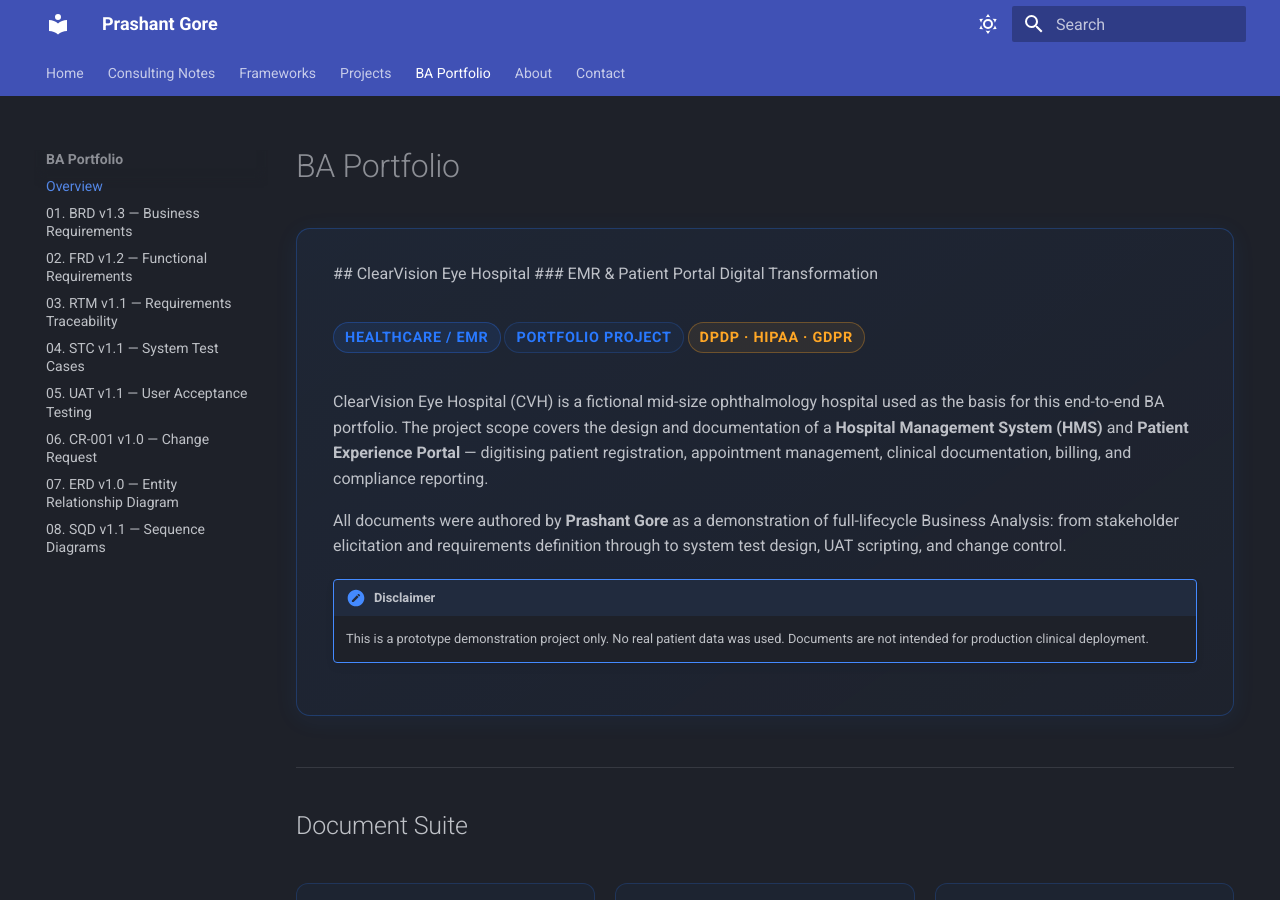
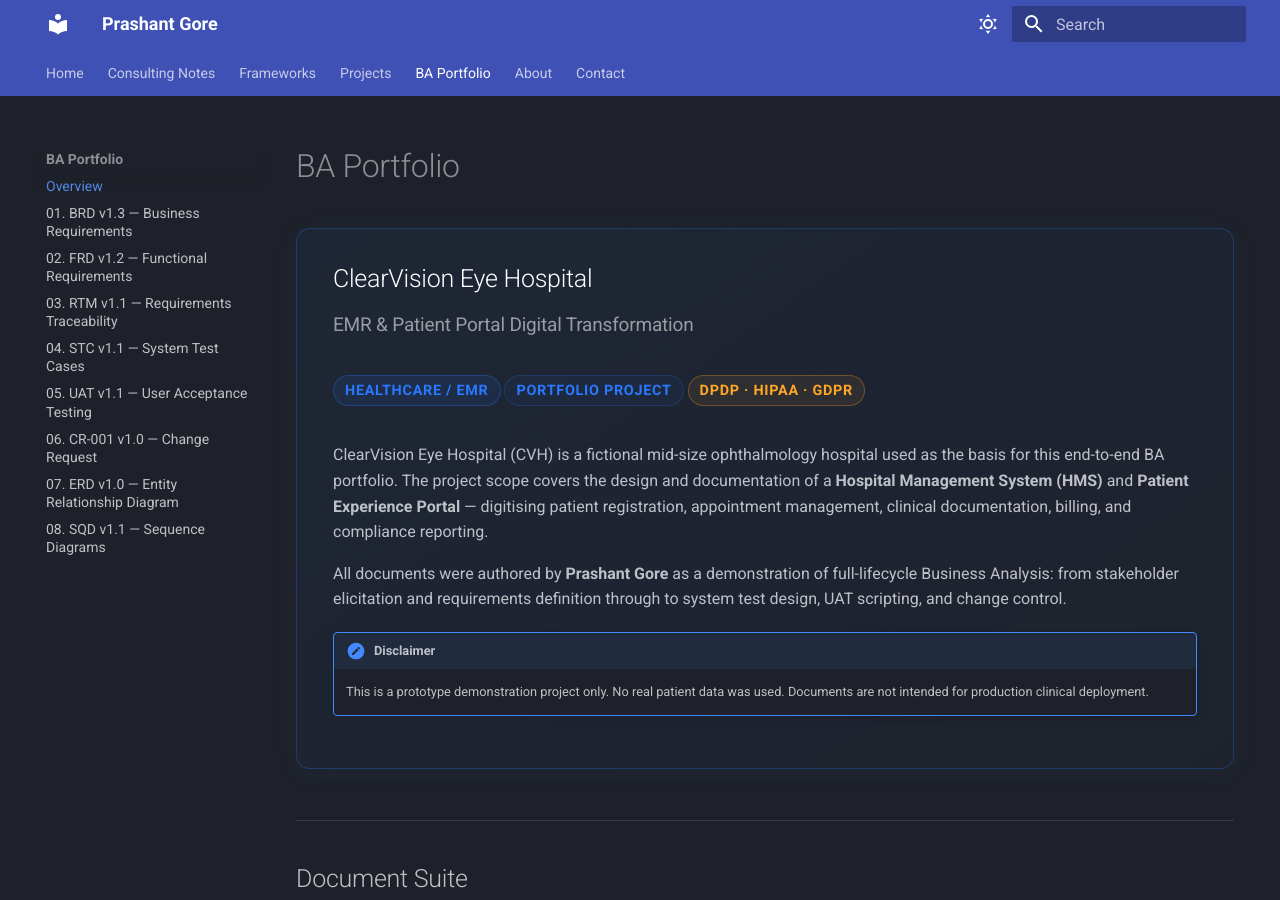
Before and after one commit to PrashantRGore/PrashantRGore.github.io, an MkDocs documentation site: the page built from docs/business-analysis/index.md, in a window 1280 px wide and 900 px high. Built offline with MkDocs 1.6.1 and Material for MkDocs 9.7.7, drawn with Linux system fonts in a browser that asks for light colours.

Commit message:
fix: render project card headings as HTML h2/h3 to avoid md_in_html hash issue

```diff
--- a/docs/business-analysis/index.md
+++ b/docs/business-analysis/index.md
@@ -9,11 +9,8 @@ hide:
 
 <div class="ba-project-header" markdown>
 <div>
-
-## ClearVision Eye Hospital
-
-### EMR & Patient Portal Digital Transformation
-
+<h2>ClearVision Eye Hospital</h2>
+<h3>EMR &amp; Patient Portal Digital Transformation</h3>
 </div>
 <div class="ba-badge-group" markdown>
 <span class="ba-badge ba-badge--sector">Healthcare / EMR</span>
```
